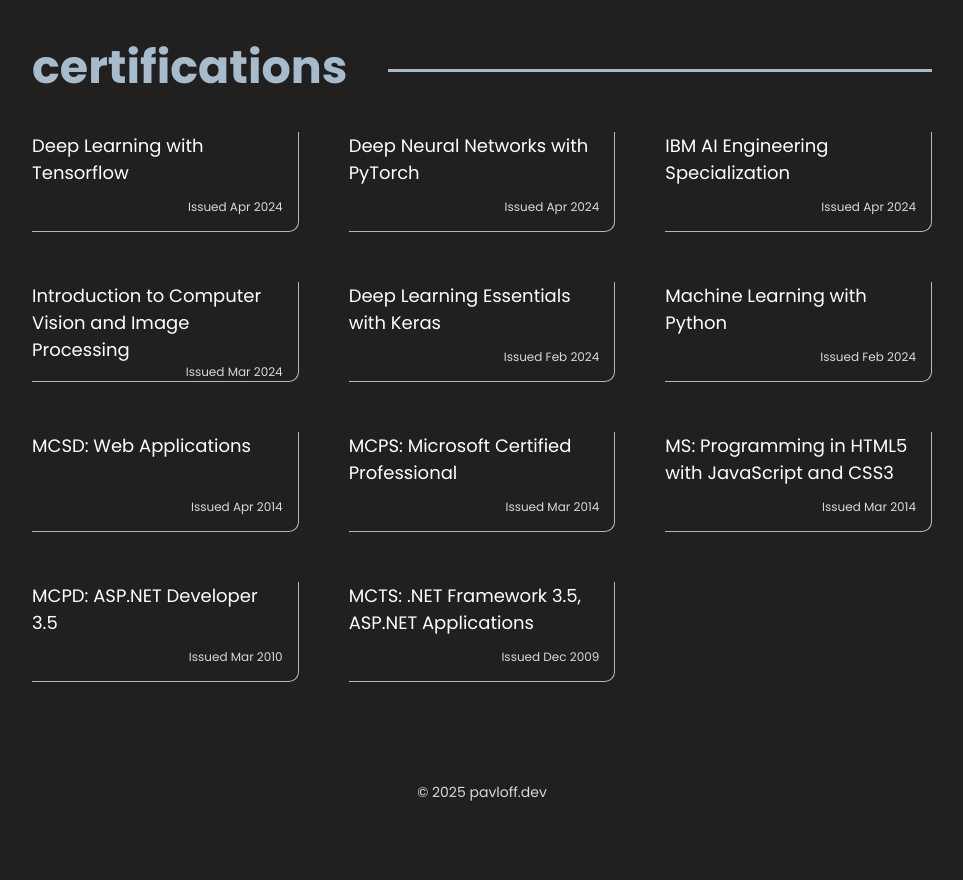
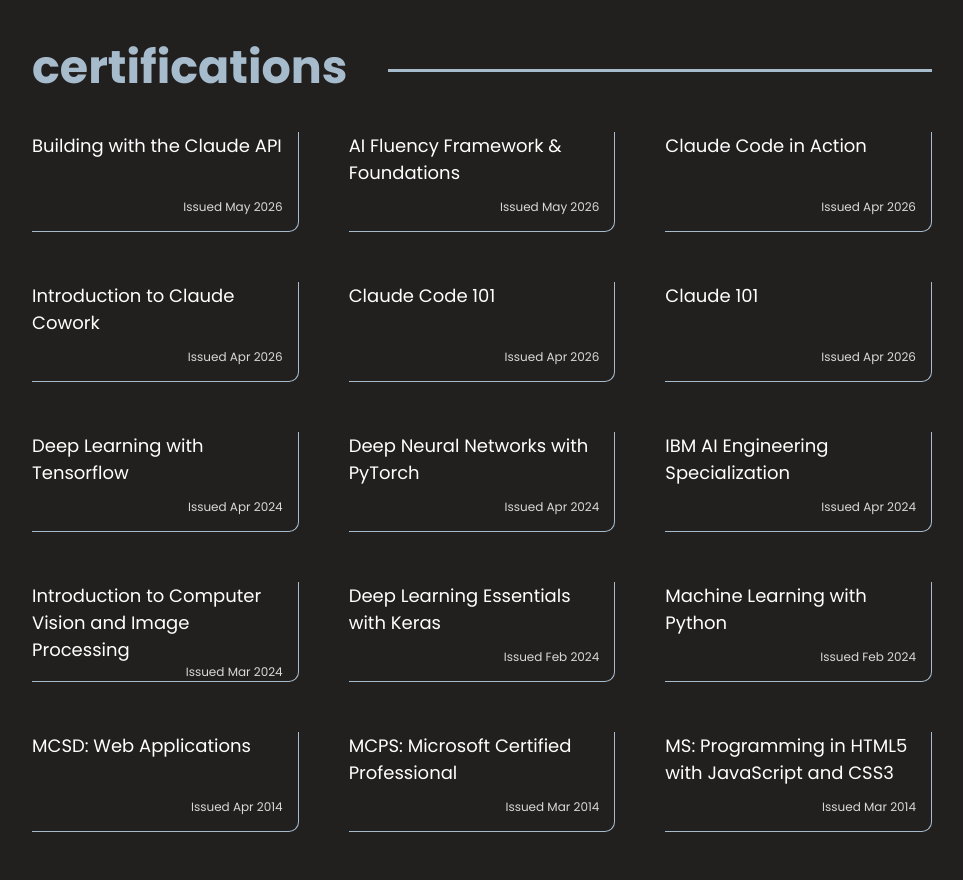
Before and after one commit to avgust13/pavloff-dev, a Next.js app: page / in a window 1280 px wide. Shown: the part 3860-4740 px from the top of the page, without its empty margins (158-1121 px from the left). Before the commit the page ends 4673 px from the top, so only its background shows below. Built offline with nearby package versions, Linux system fonts and the light colour scheme.

Commit message:
feat: add new certification blocks to the CertificationSection

```diff
--- a/components/sections/certification/index.tsx
+++ b/components/sections/certification/index.tsx
@@ -20,6 +20,12 @@
     <CertificationSectionStyled id="certifications">
       <Title name="certifications" />
       <CertificationContainerStyled>
+        <CertificateBlock name="Building with the Claude API" month="May" year="2026" />
+        <CertificateBlock name="AI Fluency Framework & Foundations" month="May" year="2026" />
+        <CertificateBlock name="Claude Code in Action" month="Apr" year="2026" />
+        <CertificateBlock name="Introduction to Claude Cowork" month="Apr" year="2026" />
+        <CertificateBlock name="Claude Code 101" month="Apr" year="2026" />
+        <CertificateBlock name="Claude 101" month="Apr" year="2026" />
         <CertificateBlock name="Deep Learning with Tensorflow" month="Apr" year="2024" />
         <CertificateBlock name="Deep Neural Networks with PyTorch" month="Apr" year="2024" />
         <CertificateBlock name="IBM AI Engineering Specialization" month="Apr" year="2024" />
```
